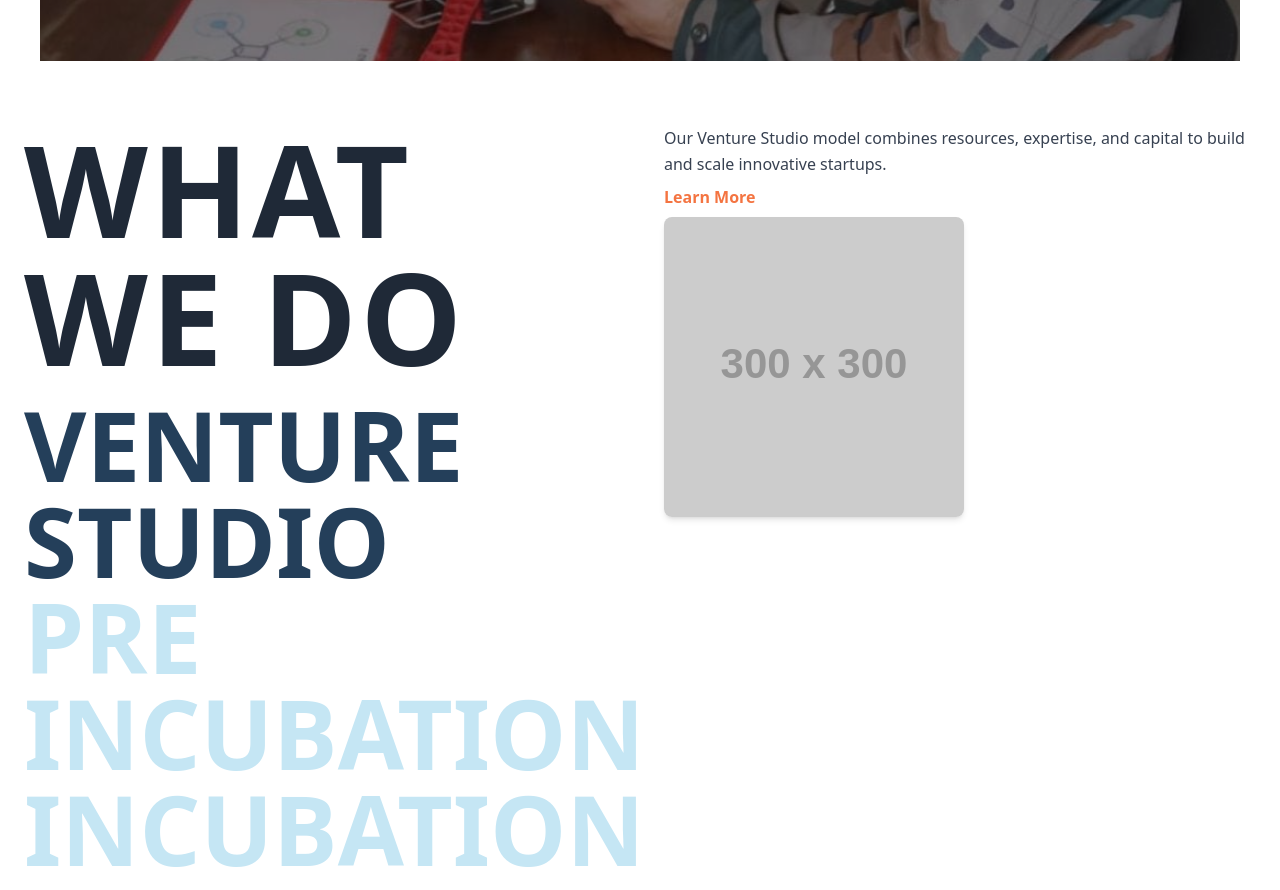
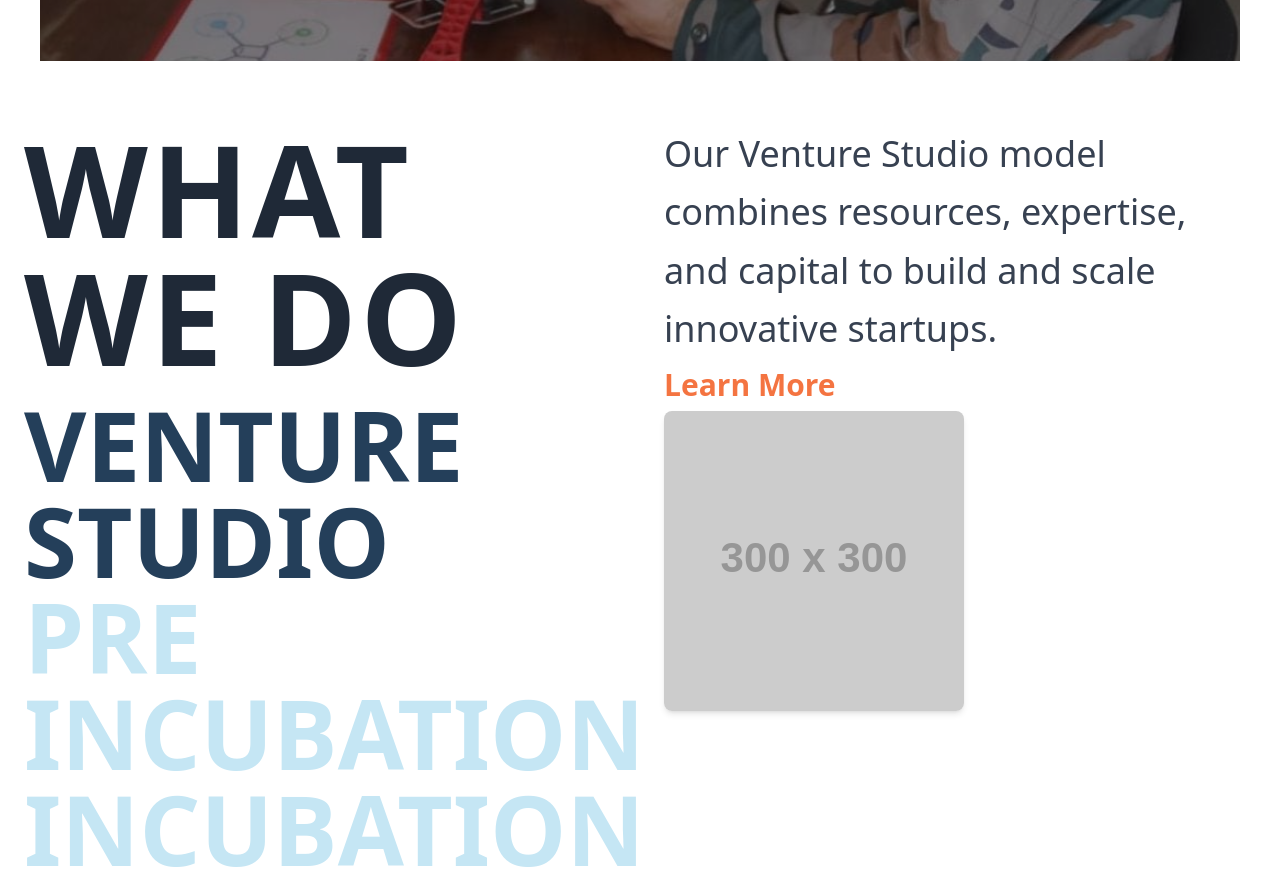
Before and after one commit to ANUXR4G/Nebula-Accelerator, a Next.js app: page / in a window 1280 px wide. Shown: the part 1000-1890 px from the top of the page. Built offline with nearby package versions, Linux system fonts and the light colour scheme.

Commit message:
Initial Commit

```diff
--- a/src/app/whatwedo.jsx
+++ b/src/app/whatwedo.jsx
@@ -39,10 +39,10 @@ const Whatwedo = () => {
 
       {/* Right Section */}
       <div className="w-full md:w-1/2 2xl:translate-y-40">
-        <p className="text-gray-700 mb-2 leading-relaxed">{content[activeContent]}</p>
+        <p className="text-gray-700 mb-2 text-4xl leading-relaxed">{content[activeContent]}</p>
         <a
           href="#"
-          className="text-[#f47441] font-semibold transition duration-300 ease-in-out"
+          className="text-[#f47441] text-3xl font-semibold transition duration-300 ease-in-out"
         >
           Learn More
         </a>
```
